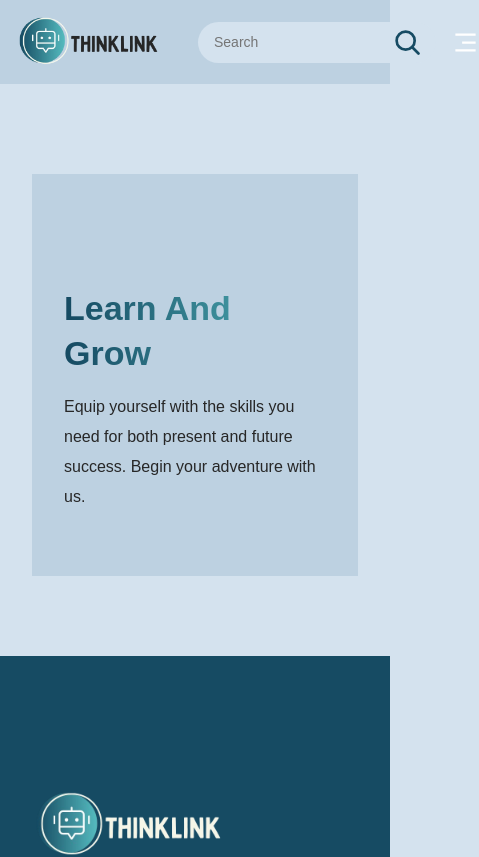
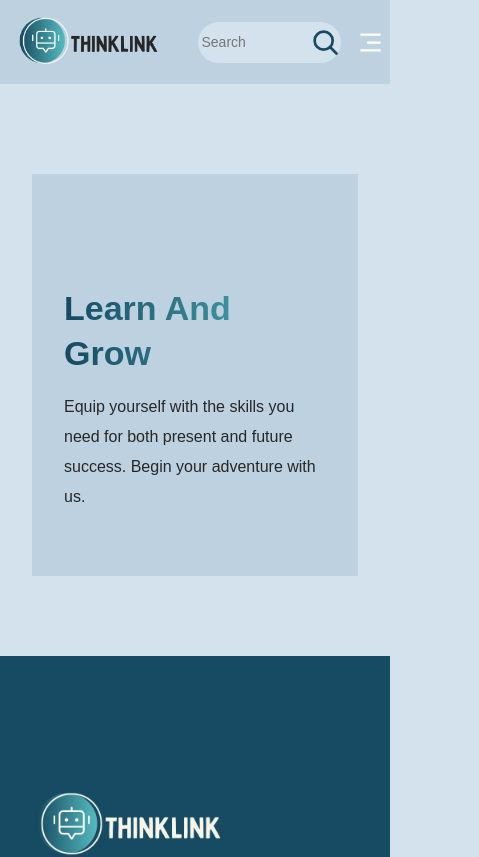
Before and after one commit to Yasmine-Zahreddine/ThinkLink, a React (Vite) app in the folder frontend/: page / in a window 390 px wide. Shown: the top 857 px of the page, 479 px wide, since content can reach past the window. Built offline with nearby package versions, Linux system fonts and the light colour scheme.

Commit message:
fixed size of search bar

```diff
--- a/frontend/src/components/navbar/navbar.css
+++ b/frontend/src/components/navbar/navbar.css
@@ -195,7 +195,7 @@
         display: block;
     }
     .navbar-search {
-        width: 70%;
+        width: 40%;
         padding: 0.5rem 1rem;
     }
 
```
